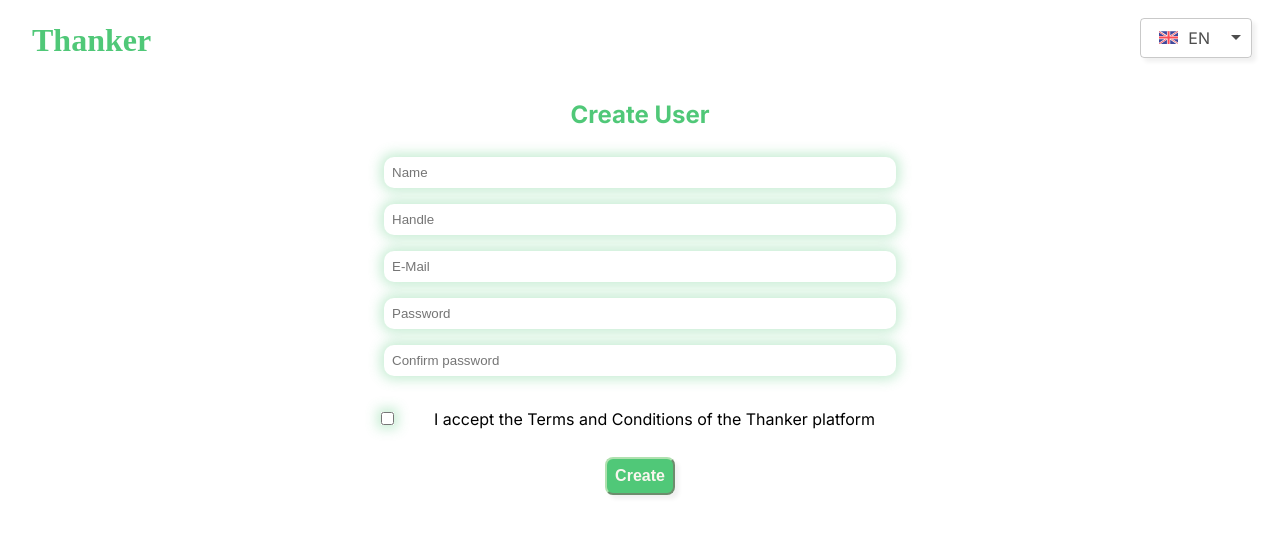
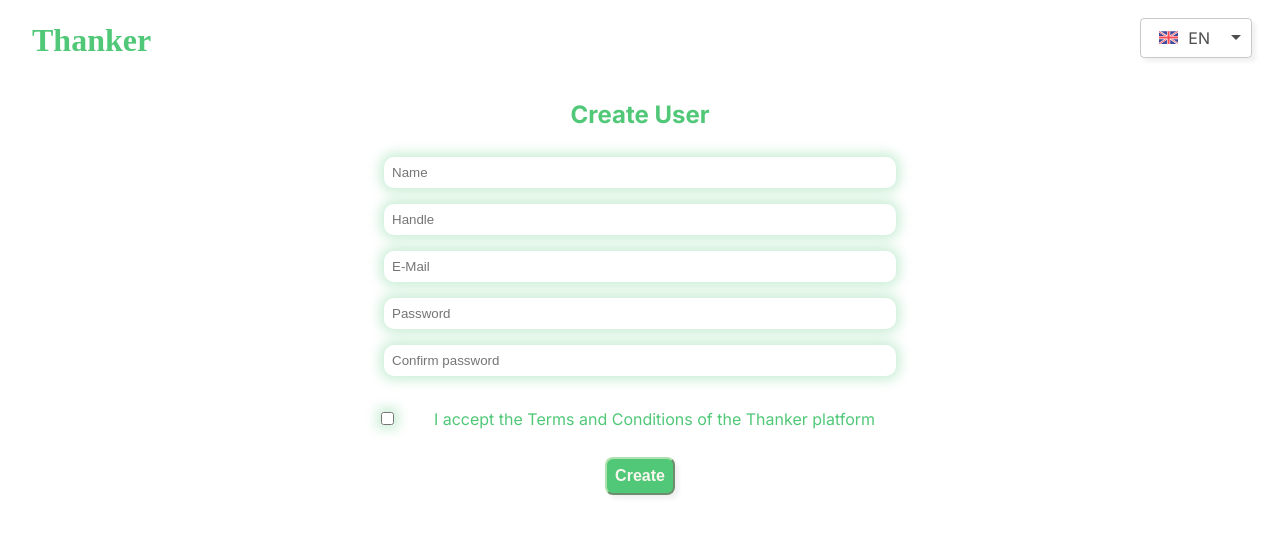
Before and after one commit to guiromans/thanker-frontend, a React (Create React App) app: page /users/create in a window 1280 px wide. Shown: the top 536 px of the page. Built offline with nearby package versions, Linux system fonts and the light colour scheme; a web font is replaced by a local one.

Commit message:
Changed label color

```diff
--- a/src/style/CreateUser.css
+++ b/src/style/CreateUser.css
@@ -5,3 +5,7 @@
     display: inline-block; /* or 'block' depending on your layout needs */
     text-align: left;
 }
+
+label {
+    color: #50C878;
+}
```
